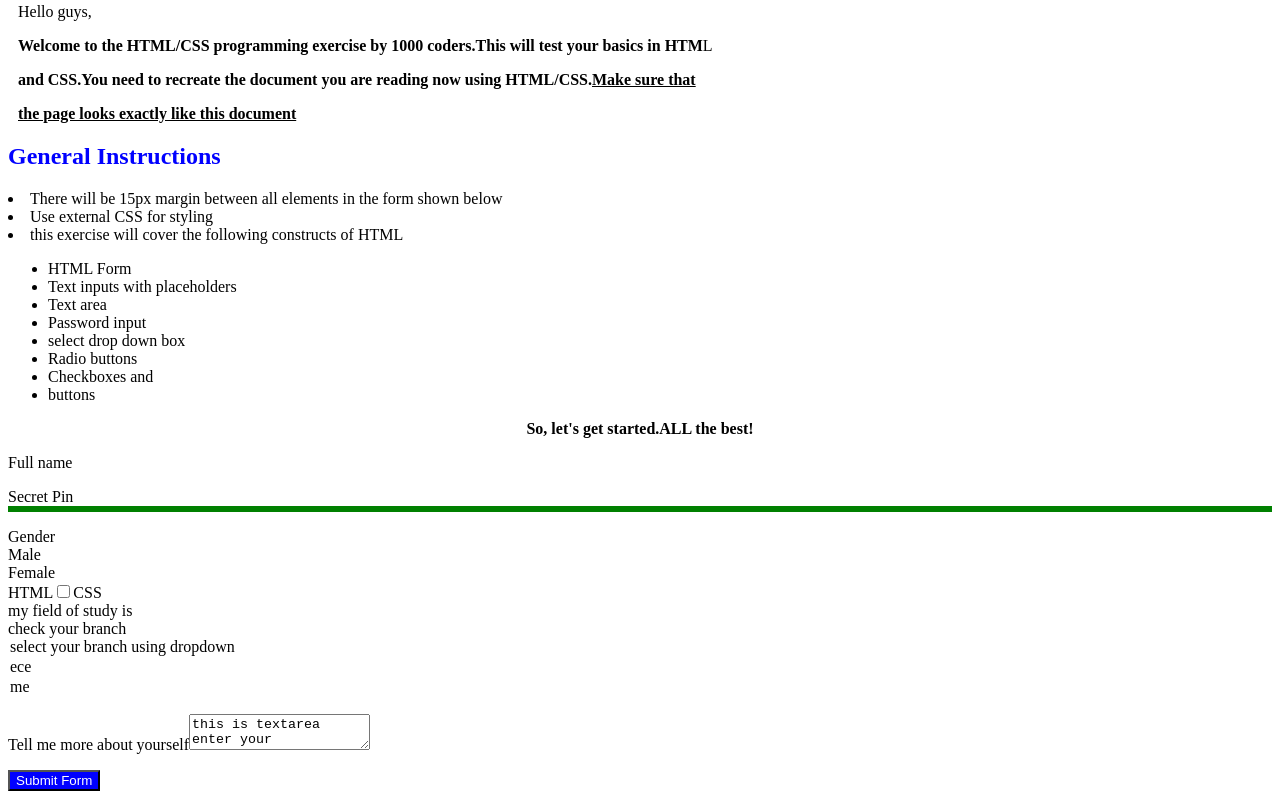
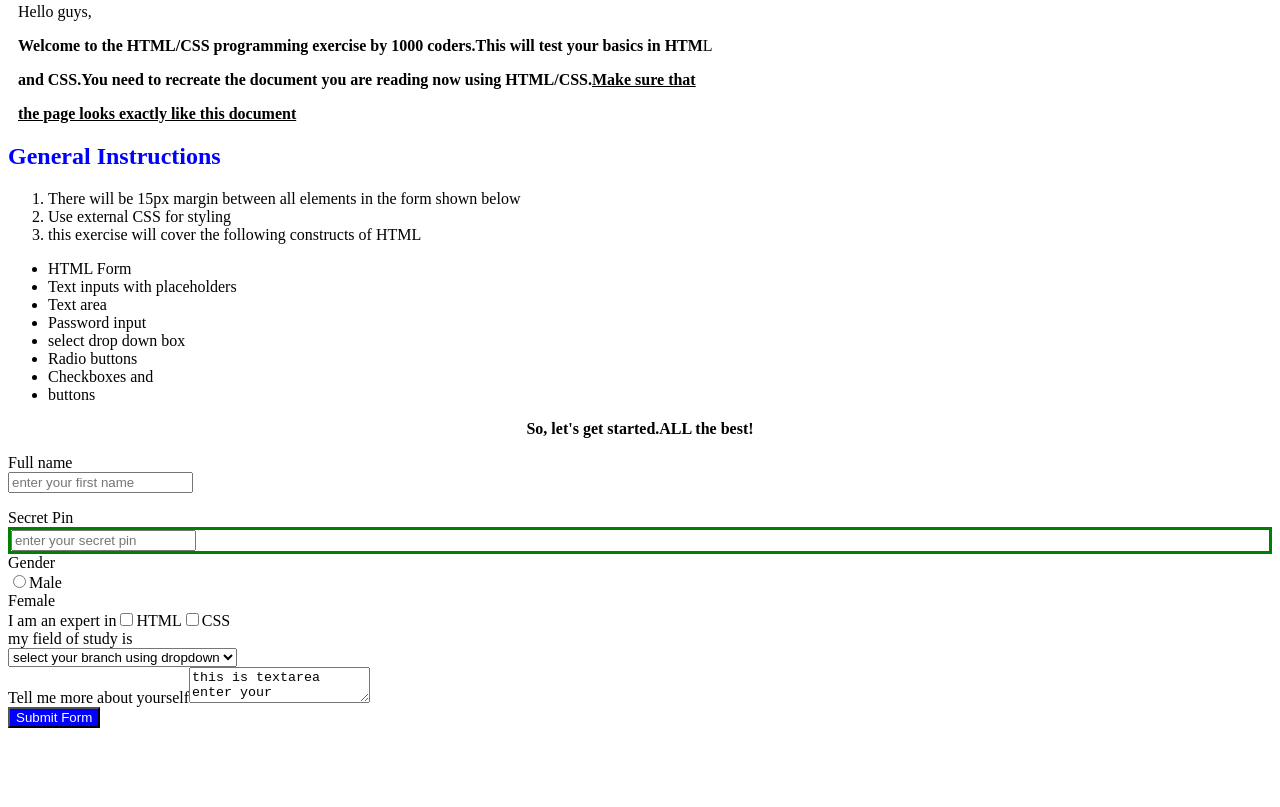
Before and after one commit to harshp107/my-first-project, a plain HTML site: page index.html in a window 1280 px wide. Shown: the part 372-1179 px from the top of the page. After the commit the page ends 1108 px from the top, so only its background shows below. Drawn offline with Linux system fonts and the light colour scheme.

Commit message:
Update index.html

```diff
--- a/index.html
+++ b/index.html
@@ -11,7 +11,8 @@
    <p><b>and CSS.You need to recreate the document you are reading now using HTML/CSS.<u>Make sure that</u></b></p>
    <p><b><u>the page looks exactly like this document</u></b></p></div>
   <div id="heading2"> <h2>General Instructions<h2></div>
-       <div id= "list"< <ol>
+       <div id= "list">
+	   <ol>
 			<li> There will be 15px margin between all elements in the form shown below</li>
 			<li> Use external CSS for styling</li>
 			<li>this exercise will cover the following constructs of HTML</li>
@@ -27,16 +28,16 @@
 			<li>buttons</li>
 			</ul>
 <p><b> <center>So, let's get started.ALL the best!</center></b></p></div>
-<form>Full name <div id="enter"<input type ="text" name="enter your first name "placeholder="enter your first name"</input></div></form>
-<form>Secret Pin<div id="password"<input type="password" name="enter your secret pin" placeholder="enter your secret pin"</input></div></form>
-<form>Gender<div id="male"<input type="radio" name="male" value="male"<label for="male">Male</label></div></input><div id="female"<input type="radio" name="female" value="female"</div></input><label for="female">Female</label></form>
-<form><div id="checkbox"I am an expert in<input type="checkbox" name="HTML"</input><label for "HTML">HTML</label><input type="checkbox" name="CSS"</input><label for "CSS">CSS</label><?div></form>
-<form>my field of study is<div id="drop"<select id="check your branch" ><label for "check your branch">check your branch</label>
+<form>Full name <div id="enter"><input type ="text" name="enter your first name "placeholder="enter your first name"></input></div></form>
+Secret Pin<div id="password"><input type="password" name="enter your secret pin" placeholder="enter your secret pin"></input></div>
+Gender<div id="male"><input type="radio" name="male" value="male"><label for="male">Male</label></div></input><div id="female"<input type="radio" name="female" value="female"</div></input><label for="female">Female</label>
+<div id="checkbox">I am an expert in<input type="checkbox" name="HTML"></input><label for "HTML">HTML</label><input type="checkbox"></input><label for "CSS">CSS</label></div>
+my field of study is<div id="drop"><select id="check your branch" ><label for "check your branch">check your branch</label>
      <option value="select your branch using dropdown">select your branch using dropdown</option>
      <option value="ece">ece</option>
      <option value=me">me</option>
-                      </select></div></form>
-<form>Tell me more about yourself<textarea name="textarea">this is textarea enter your description</textarea></form>
-<form><div id=button><button type ="button" >Submit Form</div></form>
+                      </select></div>
+Tell me more about yourself<textarea name="textarea">this is textarea enter your description</textarea>
+<div id=button><button type ="button" >Submit Form</div>
    </body>
    </html>
```
